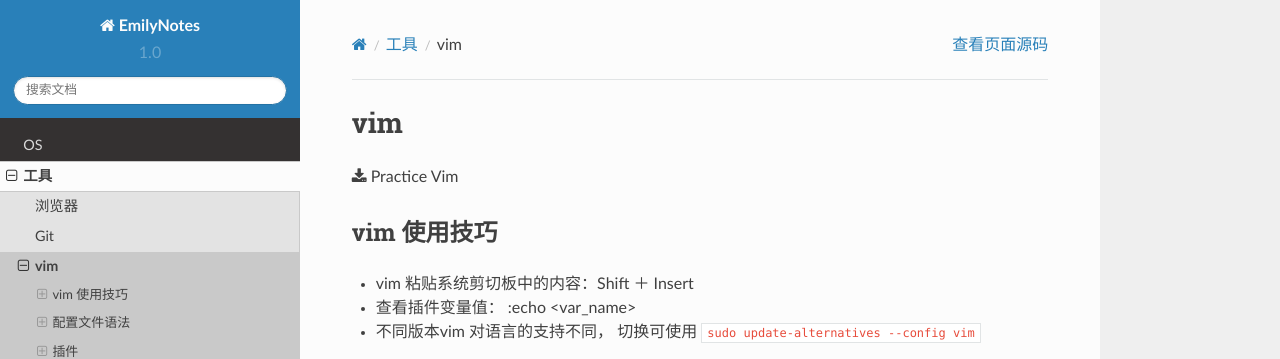
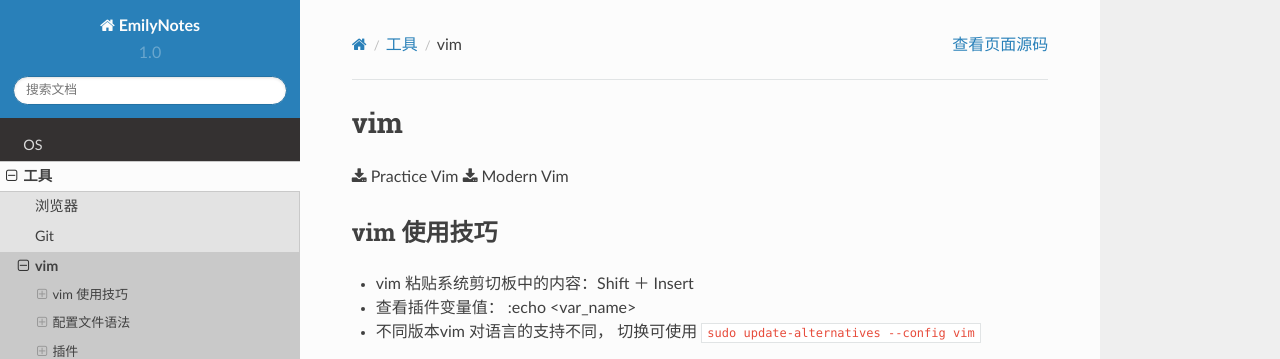
Before and after one commit to zhuyinlin/zhuyinlin.github.io, a Sphinx documentation site: the page built from source/tools/vim.rst, in a window 1280 px wide and 900 px high. Shown: the top 359 px of the window. Built offline with Sphinx 7.4.7 and the Read the Docs theme 2.0.0, drawn with Linux system fonts in a browser that asks for light colours.

Commit message:
add a pdf file about modern vim

```diff
--- a/source/tools/vim.rst
+++ b/source/tools/vim.rst
@@ -2,6 +2,7 @@
 ====
 
 :download:`Practice Vim <../_doc/tools/Practical Vim.pdf>`
+:download:`Modern Vim <../_doc/tools/modern_vim.pdf>`
 
 vim 使用技巧
 -------------
```
Also changed, not shown: 1 other file.
